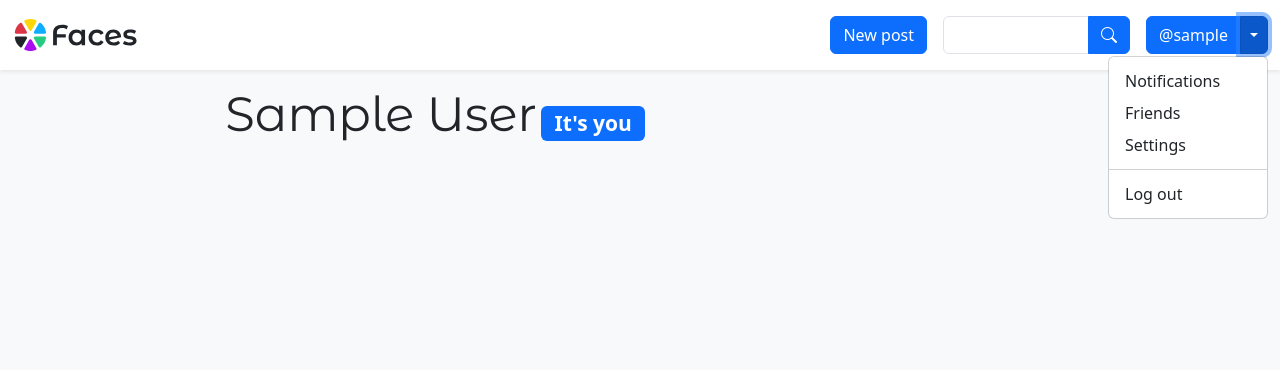
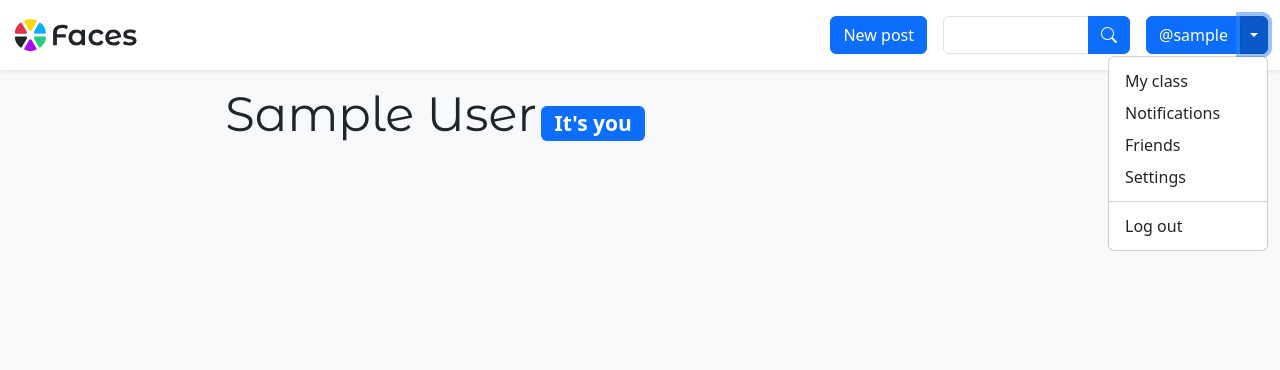
Before and after one commit to jankrop/faces, a Django app: a page that uses templates/base.html in a window 1280 px wide, after a click on "Toggle Dropdown". Shown: the top 370 px of the page. Run offline with Django 4.2, Linux system fonts and the light colour scheme; the visitor is signed in with stand-in values (Sample User, id 1); data comes from the database, SQL or seed files in the repository; data that the repository does not hold is empty.

Commit message:
Added class pages

```diff
--- a/faces/urls.py
+++ b/faces/urls.py
@@ -35,4 +35,5 @@ urlpatterns = [
     path('@<slug:username>/<slug:post_id>/<slug:comment_id>/reply', views.reply, name='reply'),
     path('@<slug:username>/<slug:post_id>/<slug:comment_id>/like', views.like_comment, name='like_comment'),
     path('browse/', views.browse, name='browse'),
+    path('class/<slug:classname>', views.class_list, name='class'),
 ]
--- a/faces_app/forms.py
+++ b/faces_app/forms.py
@@ -35,4 +35,4 @@ class ReplyForm(CommentForm):
 class RegistrationForm(UserCreationForm):
 	class Meta:
 		model = User
-		fields = ['first_name', 'last_name', 'username', 'password1', 'password2']
+		fields = ['first_name', 'last_name', 'username', 'password1', 'password2', 'klass']
--- a/faces_app/views.py
+++ b/faces_app/views.py
@@ -5,7 +5,7 @@ from django.contrib.auth.decorators import login_required
 from django.http import HttpResponseRedirect, JsonResponse, Http404, HttpResponseForbidden, HttpResponseBadRequest
 from django.urls import reverse
 from datetime import datetime
-from .models import Post, User, Comment
+from .models import Post, User, Comment, Class
 from .forms import PostForm, SearchForm, CommentForm, ReplyForm, RegistrationForm
 
 
@@ -53,6 +53,12 @@ def browse(request):
 			matches = User.objects.filter(username__contains=query)
 	form = SearchForm()
 	return render(request, 'browse.html', {'form': form, 'matches': matches})
+
+
+def class_list(request, classname):
+	klass = get_object_or_404(Class, name=classname)
+	members = klass.user_set.order_by('last_name')
+	return render(request, 'class.html', {'classname': classname, 'members': members})
 
 
 # ACCOUNT-RELATED VIEWS
--- a/static/css/main.css
+++ b/static/css/main.css
@@ -8,7 +8,7 @@
     src: url('../fonts/MontserratAlternates-Regular.ttf');
     font-weight: normal;
 }
-h1, h2, h3, h4, h5, h6, .display-5 {
+h1, h2, h3, h4, h5, h6, .display-1, .display-2, .display-3, .display-4, .display-5, .display-6 {
     font-family: 'Montserrat Alternates', -apple-system, BlinkMacSystemFont, "Segoe UI", ui-system, sans-serif;
 }
 .asteriskField {
--- a/templates/base.html
+++ b/templates/base.html
@@ -29,18 +29,27 @@
     <header class="py-3 bg-white mb-3 sticky-top shadow-sm">
         <div class="container-fluid">
             <div class="d-flex flex-wrap align-items-center">
+                <!-- LOGO -->
                 <a href="{% url 'index' %}" class="d-flex align-items-center me-auto">
                     <img src="{% static 'img/faces.svg' %}" alt="Faces logo" height="32">
                 </a>
+
+                <!-- NEW POST BUTTON -->
                 <button class="btn btn-primary d-none d-sm-flex" data-bs-toggle="modal" data-bs-target="#new-post">New post</button>
+
+                <!-- SEARCH FORM -->
                 <form class="mx-3 w-auto input-group d-none d-sm-flex" action="{% url 'browse' %}">
                     <input class="form-control" name="q" size="8">
                     <button type="submit" class="btn btn-primary"><i class="bi bi-search"></i></button>
                 </form>
+
+                <!-- MOBILE BUTTON GROUP -->
                 <div class="btn-group me-3 d-sm-none">
                     <button class="btn btn-primary" data-bs-toggle="modal" data-bs-target="#new-post"><i class="bi bi-plus-lg"></i></button>
                     <a class="btn btn-primary"><i class="bi bi-search"></i></a>
                 </div>
+
+                <!-- DROPDOWN -->
                 <div class="btn-group">
                     <a href="{% url 'profile' user %}" class="btn btn-primary">
                         <span class="d-none d-sm-flex">@{{ user }}</span>
@@ -52,6 +61,7 @@
                     <ul class="dropdown-menu dropdown-menu-end">
                         <li class="d-sm-none"><h6 class="dropdown-header">You are @{{ user }}</h6></li>
                         <li class="d-sm-none"><hr class="dropdown-divider"></li>
+                        <li><a class="dropdown-item" href="{% url 'class' user.klass %}">My class</a></li>
                         <li><a class="dropdown-item" href="#">Notifications</a></li>
                         <li><a class="dropdown-item" href="#">Friends</a></li>
                         <li><a class="dropdown-item" href="#">Settings</a></li>
--- a/templates/profile.html
+++ b/templates/profile.html
@@ -15,7 +15,7 @@
             {% if viewed_user == user %}
                 <span class="badge bg-primary">It's you</span>
             {% else %}
-                <a href="{% url 'friend' viewed_user %}">
+                <a href="{% url 'friend' viewed_user %}" class="btn btn-primary">
                     {% if user.friends|contains:viewed_user %}
                         End friendship
                     {% elif viewed_user.friend_requests|contains:user %}
```
Also changed, not shown: templates/class.html (added, +13 -0 lines).
